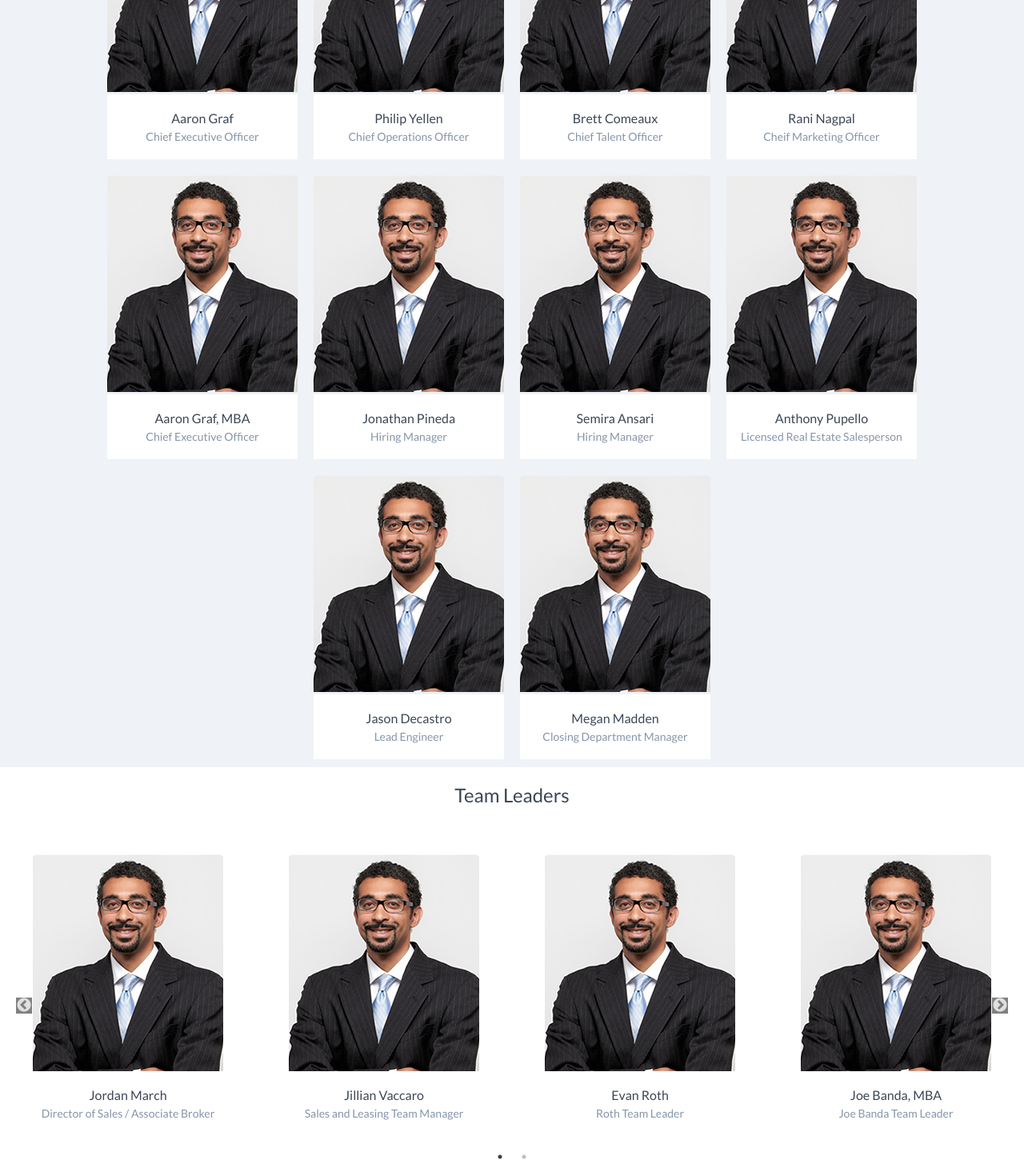
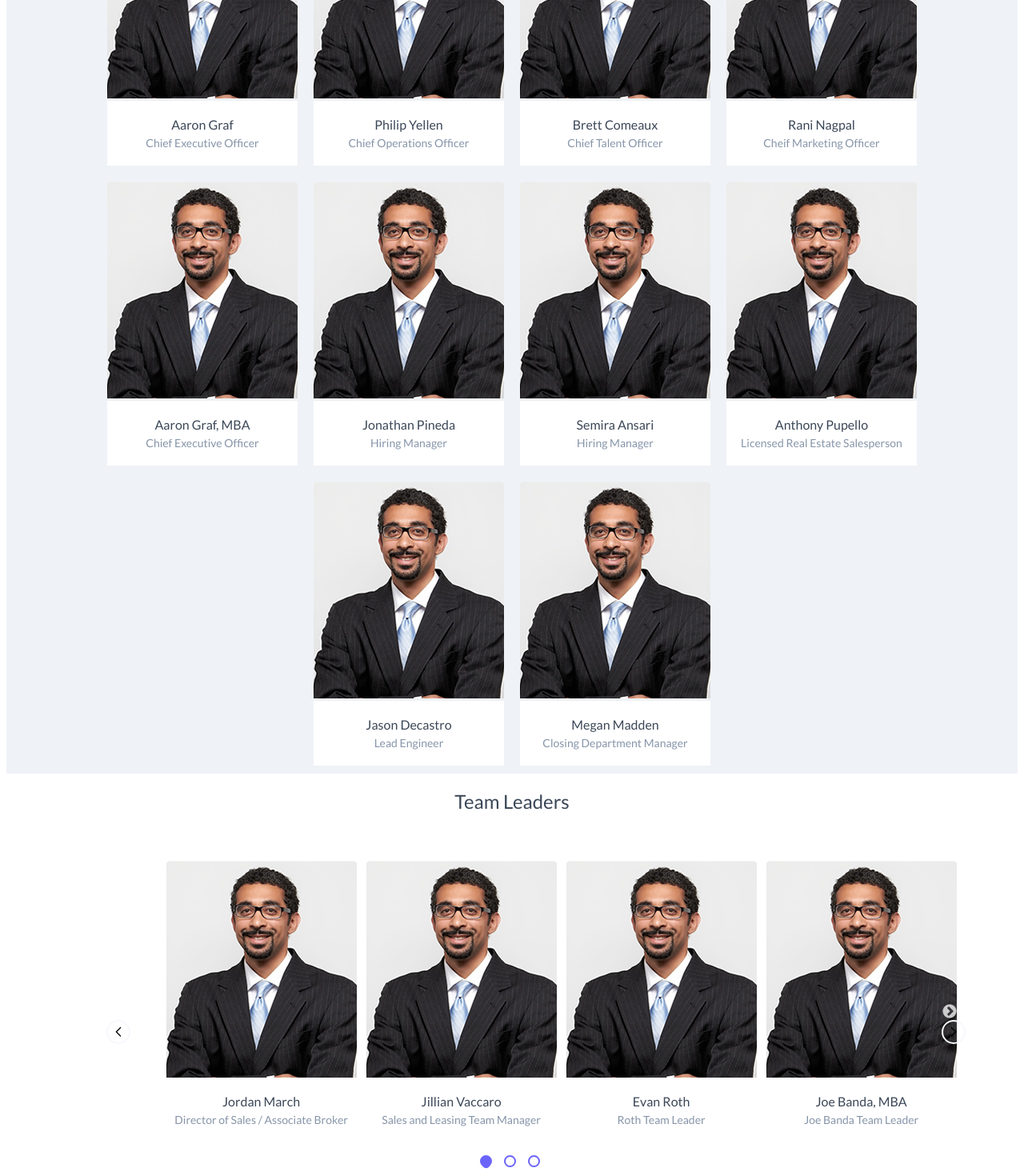
Before and after one commit to pbortnick/lg-challenge, a React (Create React App) app: page / in a window 1280 px wide. Shown: the part 820-2290 px from the top of the page at 80% size. Built offline with nearby package versions, Linux system fonts and the light colour scheme.

Commit message:
almost done

```diff
--- a/src/components/EmployeeCard.js
+++ b/src/components/EmployeeCard.js
@@ -2,7 +2,6 @@ import React from 'react';
 
 const EmployeeCard = ({ employee }) => (
 
-  <div className="EmployeeCard">
     <div className="CardContainer">
       <img src={employee.photo} alt={employee.title} />
       <div className="cardSubtitle">
@@ -11,7 +10,6 @@ const EmployeeCard = ({ employee }) => (
         <div className="learn-more">LEARN MORE</div>
       </div>
     </div>
-  </div>
 )
 
 export default EmployeeCard;
--- a/src/containers/AgentsTeam.js
+++ b/src/containers/AgentsTeam.js
@@ -1,8 +1,9 @@
 import React, { Component } from 'react';
 import EmployeeCard from '../components/EmployeeCard';
 import aaron from '../images/aaron.png';
-import '../css/slick.css';
+import '../css/Agents.css';
 import Slider from "react-slick";
+import arrow from '../images/arrow.svg';
 
 const agentsTeam = [
   { photo: aaron,
@@ -36,7 +37,8 @@ const agentsTeam = [
   { photo: aaron,
     name: "Bakhtier Azizbekov",
     position: "Licensed Real Estate Salesperson",
-  },  { photo: aaron,
+  },
+  { photo: aaron,
       name: "Khalid Abdel-Hafeez",
       position: "Licensed Real Estate Salesperson",
     },
@@ -70,24 +72,44 @@ const agentsTeam = [
     }
 ];
 
+function SampleNextArrow(props) {
+const {className, onClick} = props
+return (
+  <div className={className} onClick={onClick}>
+    <img src={arrow} alt="arrow" />
+  </div>
+);
+}
+
+function SamplePrevArrow(props) {
+const {className, onClick} = props
+return (
+  <div className={className} onClick={onClick}>
+    <img src={arrow} alt="arrow"/>
+  </div>
+);
+}
+
 class AgentsTeam extends Component {
-
 render() {
   var settings = {
+    slidesToShow: 8,
     dots: true,
-      speed: 500,
-      slidesToShow: 8,
     slidesToScroll: 8,
-      infinite: true
+    infinite: true,
+    nextArrow: <SampleNextArrow />,
+    prevArrow: <SamplePrevArrow />
   };
 
   return (
     <div className="Agents">
         <div className="AgentsTeamContainer">
           <div className="teamHeader">Team Agents</div>
+          <div className="container">
           <Slider {...settings}>
             {agentsTeam.map(employee => <EmployeeCard employee={employee}/>)}
           </Slider>
+          </div>
           </div>
     </div>
     )
--- a/src/containers/LeadersTeam.js
+++ b/src/containers/LeadersTeam.js
@@ -2,8 +2,9 @@ import React, { Component } from 'react';
 import EmployeeCard from '../components/EmployeeCard';
 import aaron from '../images/aaron.png';
 import Slider from "react-slick";
+import '../css/Leaders.css';
 import ReactDOM from "react-dom";
-import '../css/slick.css';
+import arrow from '../images/arrow.svg';
 
 
 const leadersTeam = [
@@ -26,26 +27,71 @@ const leadersTeam = [
   { photo: aaron,
     name: "Jordan March",
     position: "Director of Sales / Associate Broker",
+  },
+  { photo: aaron,
+    name: "Jordan March",
+    position: "Director of Sales / Associate Broker",
+  },
+  { photo: aaron,
+    name: "Jillian Vaccaro",
+    position: "Sales and Leasing Team Manager",
+  },
+  { photo: aaron,
+    name: "Evan Roth",
+    position: "Roth Team Leader",
+  },
+  { photo: aaron,
+    name: "Joe Banda, MBA",
+    position: "Joe Banda Team Leader",
+  },
+  { photo: aaron,
+    name: "Jordan March",
+    position: "Director of Sales / Associate Broker",
   }
 ];
 
+function SampleNextArrow(props) {
+const {className, onClick} = props
+return (
+  <div className={className} onClick={onClick}>
+    <img src={arrow} alt="arrow" />
+  </div>
+);
+}
+
+function SamplePrevArrow(props) {
+const {className, onClick} = props
+return (
+  <div className={className} onClick={onClick}>
+    <img src={arrow} alt="arrow"/>
+  </div>
+);
+}
+
 class LeadersTeam extends Component {
+
 
   render() {
     var settings = {
+      slidesToShow: 4,
       dots: true,
-      speed: 500,
-      slidesToShow: 4,
       slidesToScroll: 4,
-      infinite: true
+      infinite: true,
+      nextArrow: <SampleNextArrow />,
+      prevArrow: <SamplePrevArrow />
     };
 
     return (
+      <div className="Leaders">
       <div className="LeadersTeamContainer">
+
         <div className="teamHeader">Team Leaders</div>
+          <div className="container">
           <Slider {...settings}>
             {leadersTeam.map(employee => <EmployeeCard employee={employee} />)}
           </Slider>
+          </div>
+        </div>
       </div>
     )
   }
--- a/src/containers/ManagementTeam.js
+++ b/src/containers/ManagementTeam.js
@@ -58,6 +58,7 @@ class ManagementTeam extends Component {
           </div>
         </div>
       </div>
+
     )
   }
 }
--- a/src/css/Agents.css
+++ b/src/css/Agents.css
@@ -0,0 +1,34 @@
+.Agents {
+  background-color: #eff2f6;
+}
+
+.AgentsTeamContainer {
+  padding-bottom: 20px;
+}
+
+@import "~slick-carousel/slick/slick.css";
+@import "~slick-carousel/slick/slick-theme.css";
+
+
+.container {
+    margin: 0 auto;
+    width: 100%;
+    position: relative;
+    text-align: center;
+}
+
+.Agents > .container {
+  display: flex;
+  flex-flow: row wrap;
+  justify-content: center;
+  width: 1200px;
+  margin:0 auto;
+}
+
+.slick-vertical .slick-slide {
+  height: 180px;
+}
+
+.slick-slider {
+  margin: 30px auto 50px;
+}
--- a/src/css/App.css
+++ b/src/css/App.css
@@ -2,14 +2,6 @@
 * {
   text-align: center;
   font-family: "Lato";
-}
-
-.Agents {
-  background-color: #eff2f6;
-}
-
-.AgentsTeamContainer {
-  padding-bottom: 20px;
 }
 
 .name, .teamHeader {
@@ -59,3 +51,8 @@ div.learn-more {
   border: 0;
   border-radius: 2px;
 }
+
+.Agents, .Management {
+  background-color: #eff2f6;
+  width: 100%;
+}
--- a/src/css/Leaders.css
+++ b/src/css/Leaders.css
@@ -1,24 +1,81 @@
-* {
-  box-sizing: border-box;
+@import "~slick-carousel/slick/slick.css";
+@import "~slick-carousel/slick/slick-theme.css";
+
+.slick-list {
+  width: 1000px;
+  margin-left: 15%;
 }
 
-.Leaders {
-  background-color: #eff2f6;
-  width: 100%;
+/* .slick-initialized {
+  width: 1100px;
+  margin-left: 15%;
+} */
+.slick-dots {
+  position:relative;
+  margin: auto;
+  bottom: 0;
+  margin-left: 0;
 }
 
-.LeaderContainer {
-  display: block;
-  max-width: 1200px;
-  margin:0 auto;
+/* .slick-initialized .slick-slider{
+  width: 20px;
+  height: 20px;
+  border: 2px solid;
+  border-radius: 50%;
+} */
+
+.slick-vertical .slick-slide {
+  height: 180px;
 }
 
-.managementCards {
-  display: flex;
-  flex-flow: row wrap;
-  justify-content: center;
+/* .slick-slider {
+  margin: 30px auto 50px;
+} */
+
+.slick-dots li.slick-active button::before{
+  border: 2px solid;
+  border-radius: 50%;
+  width: 11px;
+  height: 11px;
+  background: #6a64fc;
+
 }
 
-.managementCards > .EmployeeCard {
-  margin: 10px;
+.slick-dots li.slick-active button::before {
+    font-weight: 900;
+    font-size: 11px;
+    opacity: 2;
+    color: #6a64fc;
 }
+
+.slick-dots li button::before {
+    opacity: 2;
+    color: transparent;;
+    font-weight: 900;
+    font-size: 11px;
+    border: 2px solid;
+    border-radius: 50%;
+    width: 11px;
+    height: 11px;
+    border-color: #6a64fc;
+}
+
+.slick-prev img {
+  transform: scaleX(-1);
+  margin-left: 150px;
+}
+
+.slick-next img, .slick-prev img {
+  height: 30px;
+  width: 30px;
+  border: 2px solid;
+  border-radius: 50%;
+  width: 30px;
+  height: 30px;
+  border-color: #F6F8FC;
+  background: transparent;
+}
+
+.slick-next {
+  margin-right: 100px;
+}
--- a/src/css/Management.css
+++ b/src/css/Management.css
@@ -1,15 +1,23 @@
 * {
   box-sizing: border-box;
+  min-width: 0;
+  min-height: 0;
 }
 
 .Management {
   background-color: #eff2f6;
-  width: 100%;
 }
 
-.ManagementTeamContainer {
+.Agents {
+  background-color: #eff2f6;
+}
+
+/* .Leaders {
+  width: 100%
+} */
+
+.ManagementTeamContainer, {
   display: block;
-  max-width: 1200px;
   margin:0 auto;
 }
 
@@ -17,8 +25,16 @@
   display: flex;
   flex-flow: row wrap;
   justify-content: center;
+  width: 1200px;
+  margin:0 auto;
 }
 
-.managementCards > .EmployeeCard {
+.CardContainer {
   margin: 10px;
 }
+
+/* .AgentsTeamContainer, .LeadersTeamContainer {
+  display: block;
+  max-width: 1000px;
+  margin:0 auto;
+} */
--- a/src/css/flex.css
+++ /dev/null
@@ -1,23 +0,0 @@
-
-* {
-  box-sizing: border-box;
-  font-family: Arial;
-}
-
-.managementCards {
-  box-sizing: content-box;
-  width: 1200px;
-  right:0;
-  left:0;
-  position: relative;
-}
-
-.managementCards {
-  display: flex;
-  flex-flow: row wrap;
-  justify-content: center;
-}
-
-.managementCards > .EmployeeCard {
-  margin: 10px;
-}
--- a/src/css/slick.css
+++ /dev/null
@@ -1,75 +0,0 @@
-@import "~slick-carousel/slick/slick.css";
-@import "~slick-carousel/slick/slick-theme.css";
-
-.slick-dots {
-  position:relative;
-  margin: auto;
-  bottom: 0;
-}
-
-.slick-arrow {
-  background-color: grey;
-  color: black;
-}
-
-.slick-arrow:hover {
-  background-color: grey;
-}
-
-.slick-prev {
-  z-index: 100;
-  left: 20px !important;
-}
-.slick-next {
-  z-index: 100;
-  right: 20px !important;
-}
-
-.slick-vertical .slick-slide {
-  height: 180px;
-}
-
-.EmployeeCard {
-  border: 5px solid #fff;
-  display: inline-block;
-  margin: 10px;
-  border: 0;
-}
-.slick-slider {
-  margin: 30px auto 50px;
-}
-.slick-dots {
-  margin-left: 0;
-}
-.slick-thumb {
-  bottom: -45px;
-}
-.slick-thumb li {
-  width: 60px;
-  height: 45px;
-}
-.slick-thumb li img {
-  filter: grayscale(100%);
-}
-.slick-thumb li.slick-active img {
-  filter: grayscale(0%);
-}
-@media (max-width: 768px) {
-  h3 {
-    font-size: 24px;
-  }
-  .center {
-    margin-left: -40px;
-    margin-right: -40px;
-  }
-  .center .slick-center h3 {
-    color: #e67e22;
-    opacity: 1;
-    transform: scale(1);
-  }
-  .center h3 {
-    opacity: 0.8;
-    transform: scale(0.95);
-    transition: all 300ms ease;
-  }
-}
--- a/src/index.css
+++ /dev/null
@@ -1,5 +0,0 @@
-body {
-  margin: 0;
-  padding: 0;
-  font-family: sans-serif;
-}
--- a/src/index.js
+++ b/src/index.js
@@ -1,6 +1,5 @@
 import React from 'react';
 import ReactDOM from 'react-dom';
-import './index.css';
 import App from './App';
 import registerServiceWorker from './registerServiceWorker';
 
```
Also changed, not shown: src/images/arrow.svg (added). Lines whose indentation alone changed are shown as unchanged.
